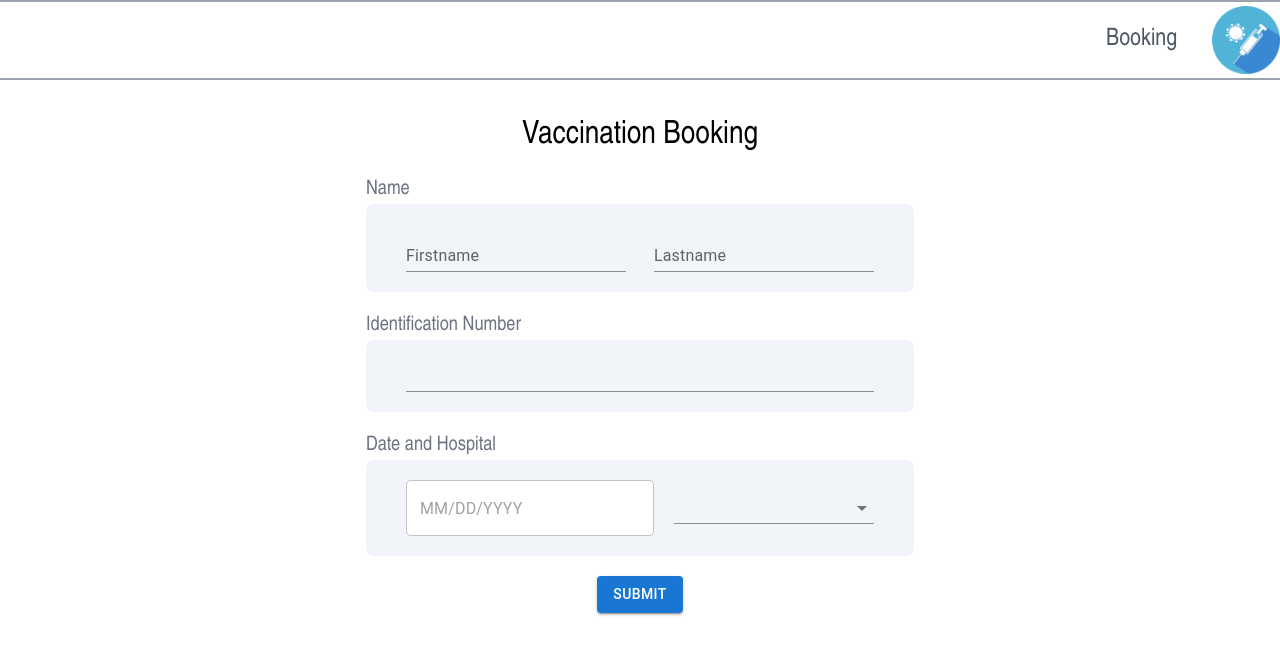
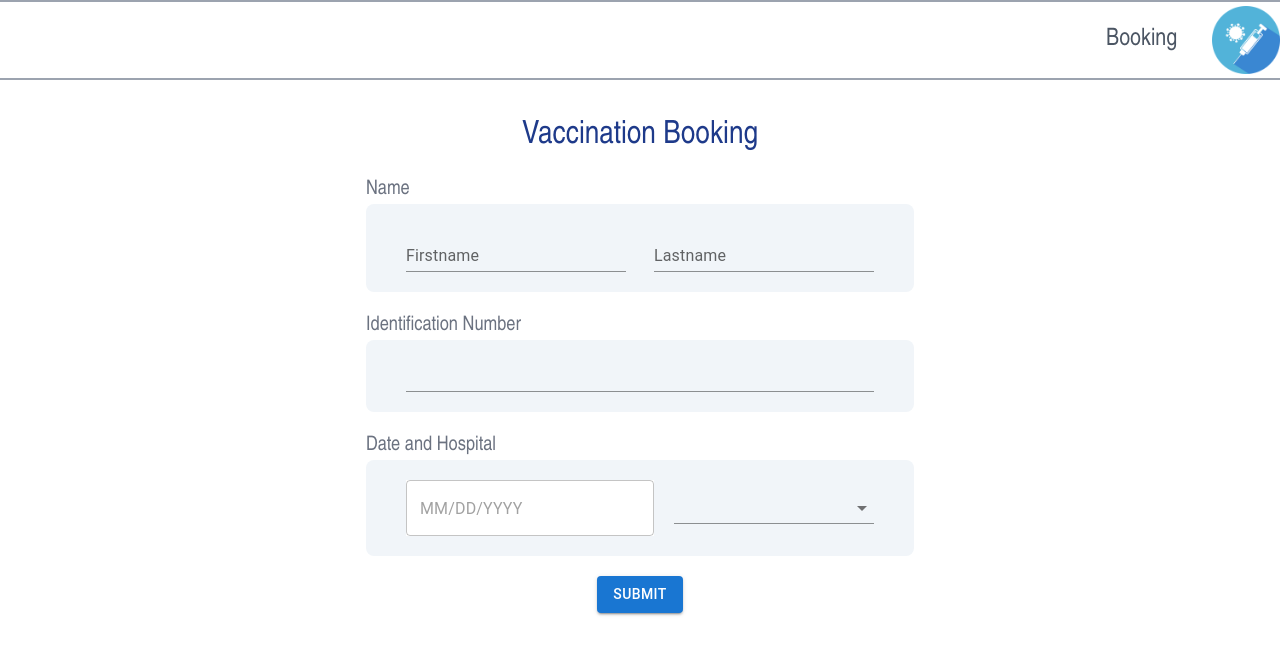
Before and after one commit to KawinM23/SWDevPrac2, a Next.js app in the folder vaccine-book-app/: page /booking in a window 1280 px wide. Shown: the top 654 px of the page. Built offline with nearby package versions, Linux system fonts and the light colour scheme.

Commit message:
Week05-Assignment

```diff
--- a/vaccine-book-app/src/app/booking/page.tsx
+++ b/vaccine-book-app/src/app/booking/page.tsx
@@ -3,7 +3,7 @@ import Form from "@/components/Form";
 export default function page() {
   return (
     <main className="w-full flex flex-col items-center space-y-4">
-      <h1 className="mt-8">Vaccination Booking</h1>
+      <h1 className="mt-8 text-blue-900">Vaccination Booking</h1>
       <Form />
     </main>
   );
```
